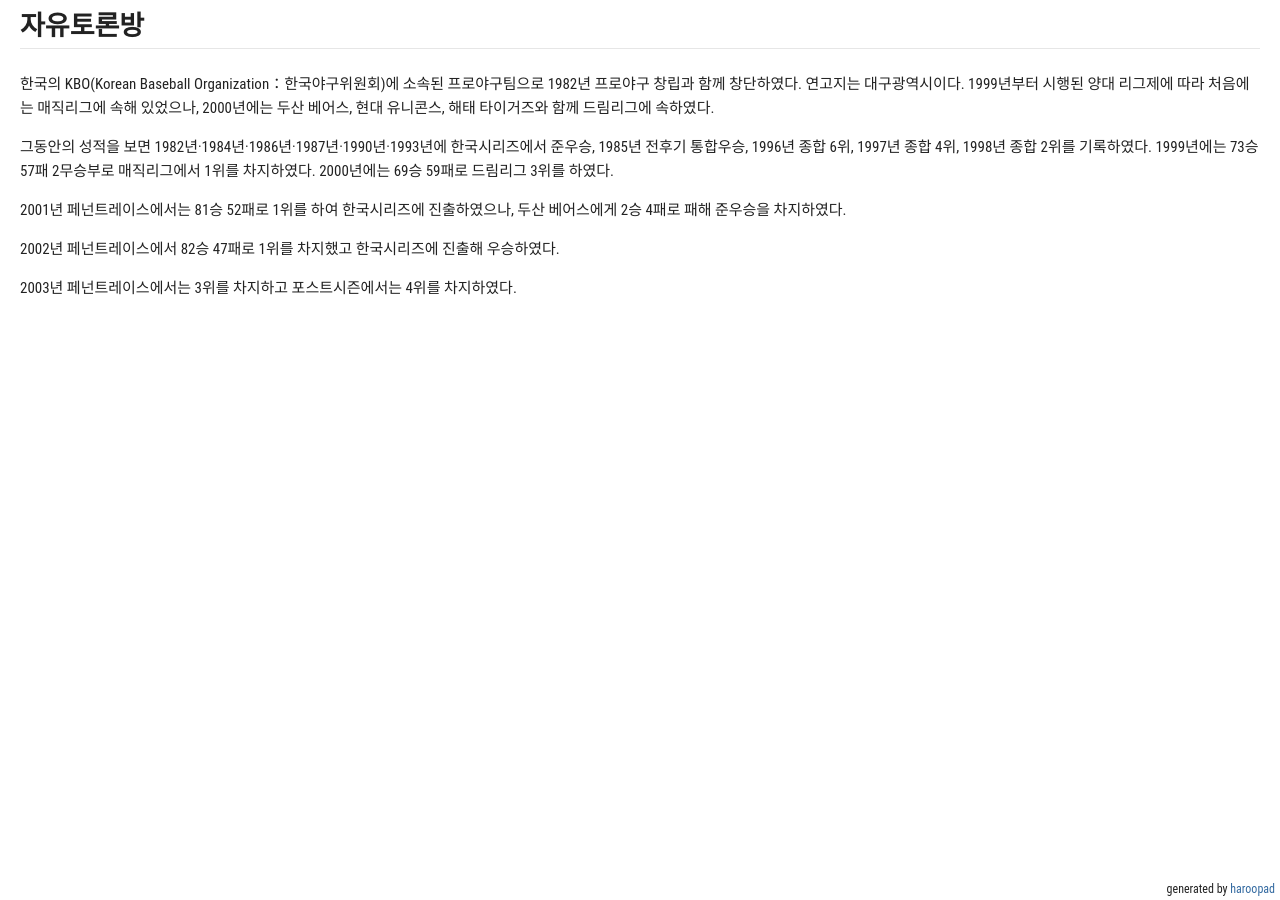
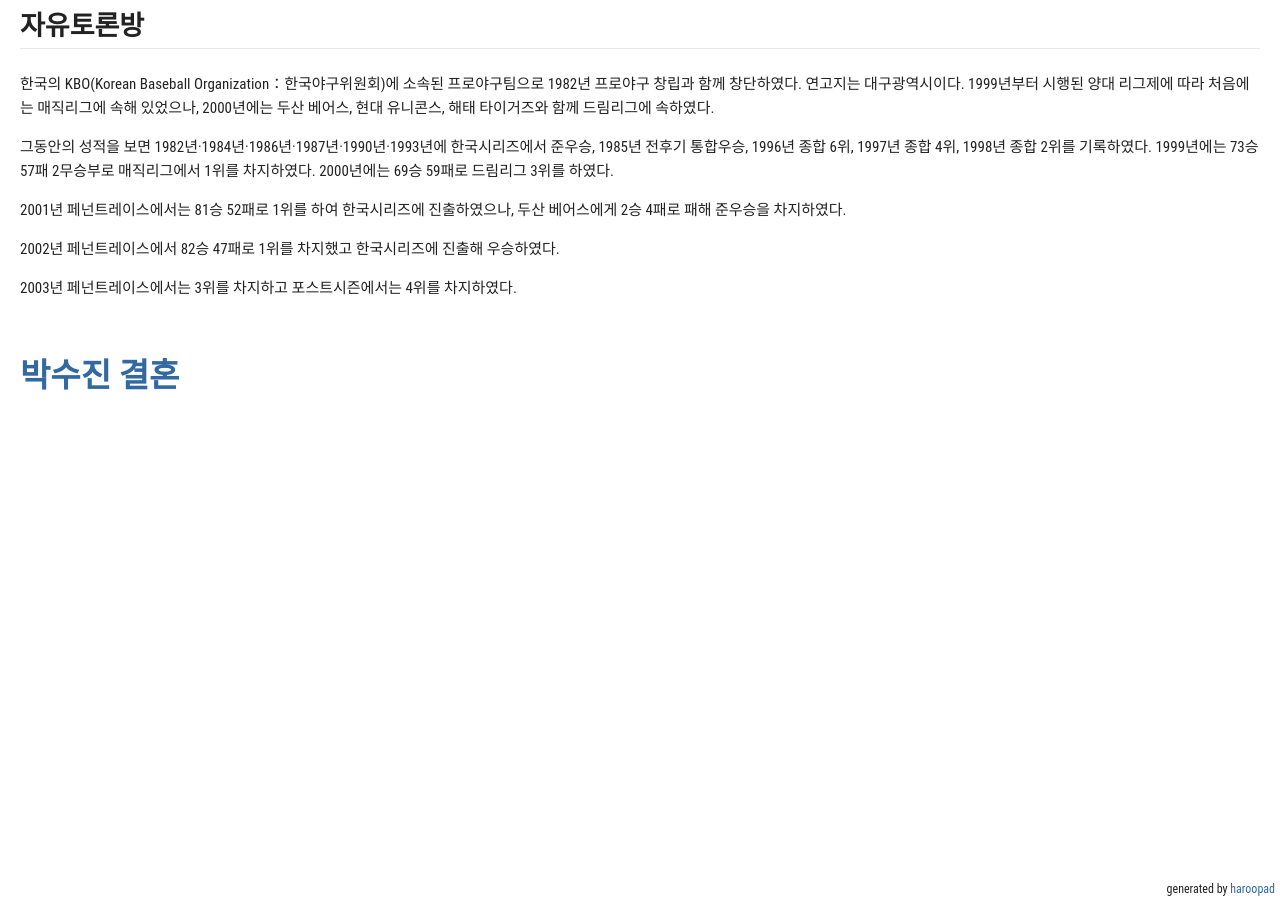
Before and after one commit to osos0623/osos0623.github.com, a Jekyll site: the page discussion.html, which Jekyll copies as it is, in a window 1280 px wide. Built offline with Jekyll 4.4.1, drawn with Linux system fonts in a browser that asks for light colours.

Commit message:
Update discussion.html

```diff
--- a/discussion.html
+++ b/discussion.html
@@ -12,6 +12,10 @@
 <body class="markdown haroopad">
 <h2 id="자유토론방"><a name="자유토론방" href="#자유토론방"></a>자유토론방</h2><p>한국의 KBO(Korean Baseball Organization：한국야구위원회)에 소속된 프로야구팀으로 1982년 프로야구 창립과 함께 창단하였다. 연고지는 대구광역시이다. 1999년부터 시행된 양대 리그제에 따라 처음에는 매직리그에 속해 있었으나, 2000년에는 두산 베어스, 현대 유니콘스, 해태 타이거즈와 함께 드림리그에 속하였다.</p><p>그동안의 성적을 보면 1982년·1984년·1986년·1987년·1990년·1993년에 한국시리즈에서 준우승, 1985년 전후기 통합우승, 1996년 종합 6위, 1997년 종합 4위, 1998년 종합 2위를 기록하였다. 1999년에는 73승 57패 2무승부로 매직리그에서 1위를 차지하였다. 2000년에는 69승 59패로 드림리그 3위를 하였다. </p><p>2001년 페넌트레이스에서는 81승 52패로 1위를 하여 한국시리즈에 진출하였으나, 두산 베어스에게 2승 4패로 패해 준우승을 차지하였다. </p><p>2002년 페넌트레이스에서 82승 47패로 1위를 차지했고 한국시리즈에 진출해 우승하였다. </p><p>2003년 페넌트레이스에서는 3위를 차지하고 포스트시즌에서는 4위를 차지하였다. </p>
 
+<h1>
+  <a href="sujin.html" title="park" target="_self"> 박수진 결혼</a>
+</h1>
+
 <footer style="position:fixed; font-size:.8em; text-align:right; bottom:0px; margin-left:-25px; height:20px; width:100%;">generated by <a href="http://pad.haroopress.com" target="_blank">haroopad</a></footer>
 </body>
 </html>
```
